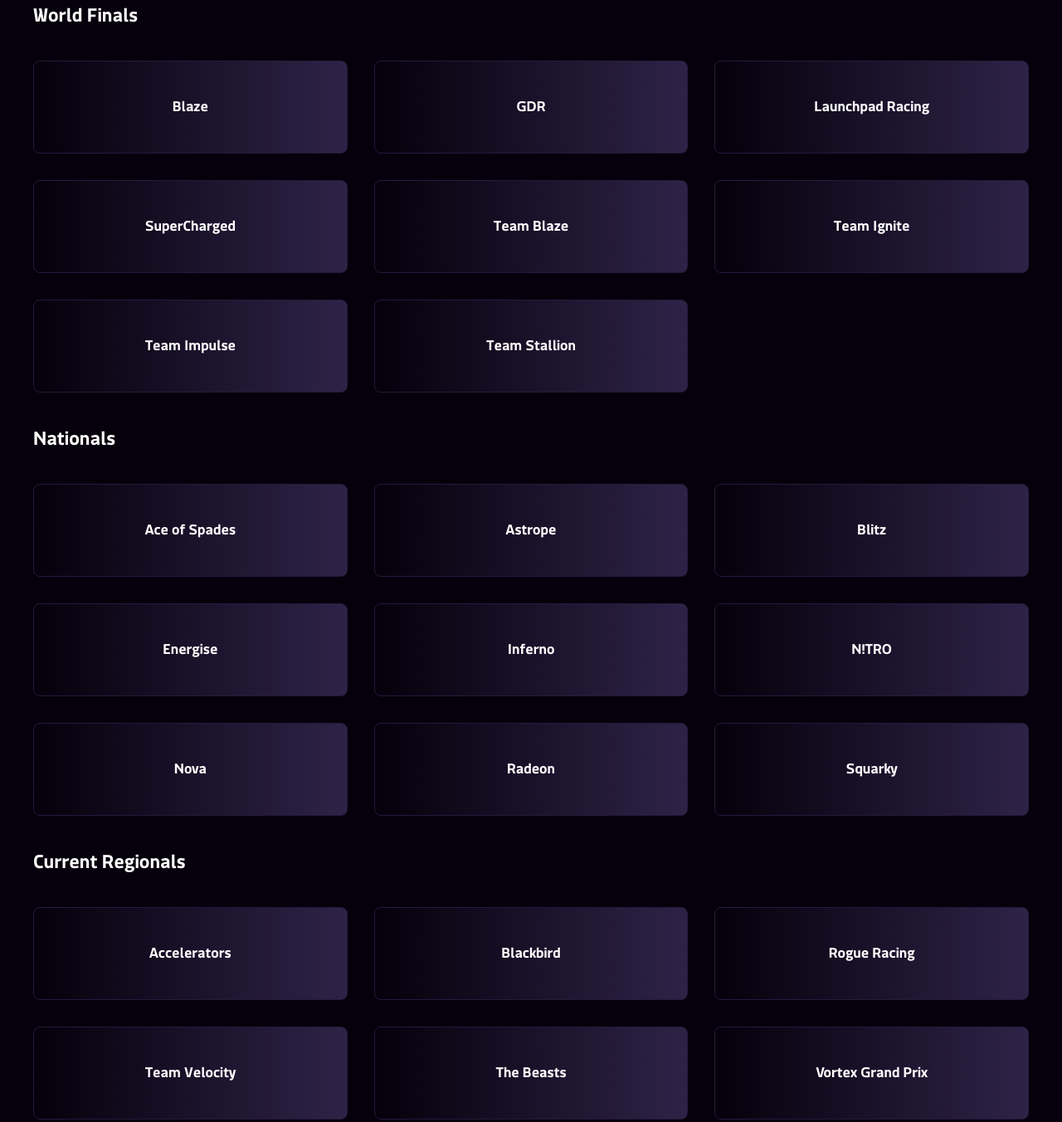
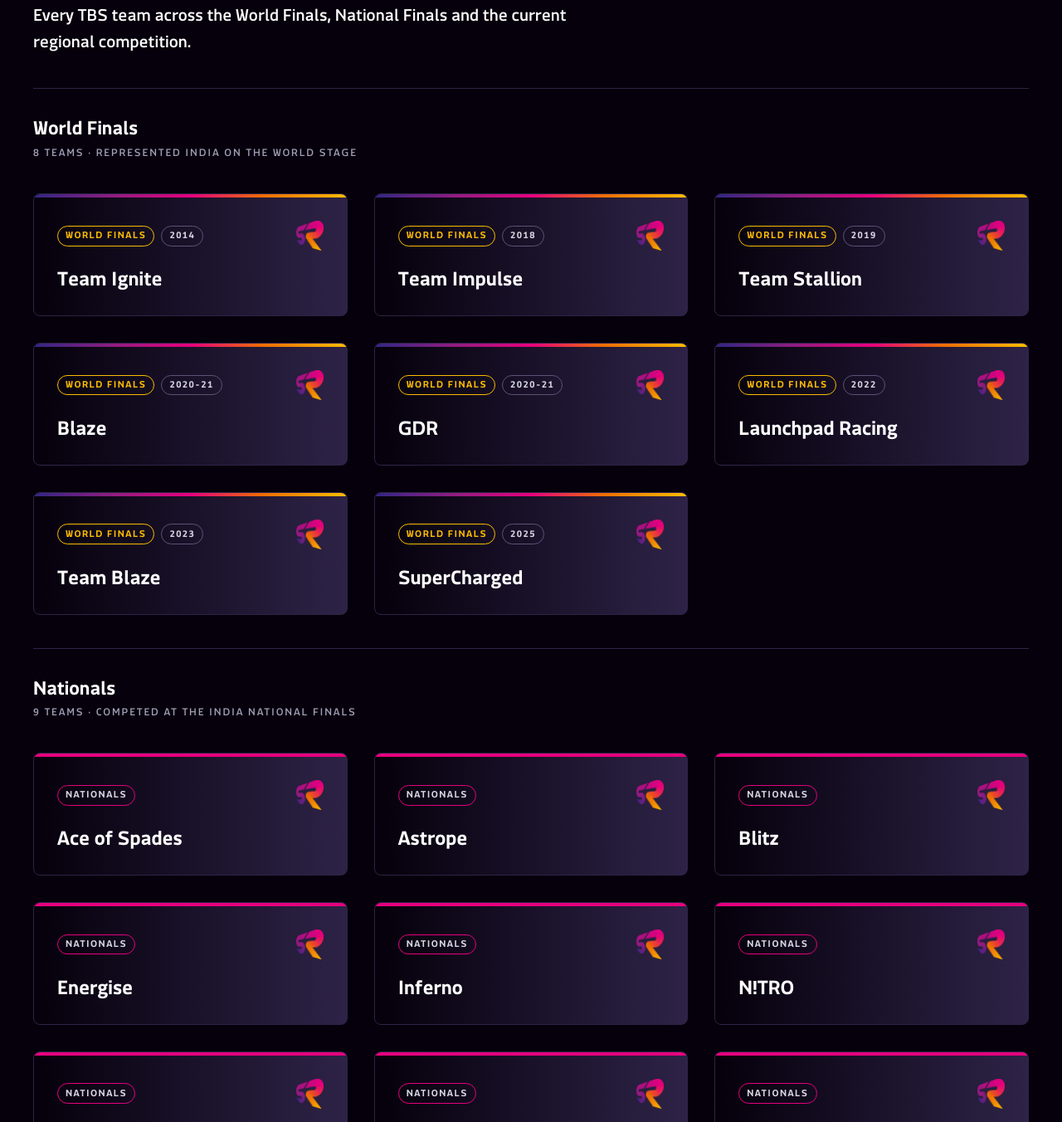
Before and after one commit to sudo-reyanshiscool/STEM-Racing-Website, an Astro site: page /teams in a window 1280 px wide. Shown: the part 2547-3899 px from the top of the page at 83% size. Built offline with nearby package versions, Linux system fonts and the light colour scheme; Astro itself is replaced by a stand-in of ours.

Commit message:
feat: redesign team cards and stage sections

```diff
--- a/src/components/TeamCard.astro
+++ b/src/components/TeamCard.astro
@@ -1,26 +1,107 @@
 ---
+import { Image } from 'astro:assets';
 import type { CollectionEntry } from 'astro:content';
+import signifier from '../assets/brand/signifier/signifier-colour.png';
 
 interface Props {
   team: CollectionEntry<'teams'>;
   level?: 'h3' | 'h4';
+  year?: string;
 }
 
-const { team, level = 'h3' } = Astro.props;
+const { team, level = 'h3', year } = Astro.props;
+const { name, stage } = team.data;
 const Heading = level;
+const stageKey = stage.toLowerCase().replaceAll(' ', '-');
 ---
 
-<article class="team card">
-  <Heading>{team.data.name}</Heading>
+<article class:list={['team', 'card', `team--${stageKey}`]}>
+  <div class="team__bar" aria-hidden="true"></div>
+  <div class="team__body">
+    <div class="team__head">
+      <p class="team__tags">
+        <span class="tag team__stage">{stage}</span>
+        {year && <span class="tag team__year">{year}</span>}
+      </p>
+      <Image class="team__mark" src={signifier} alt="" height={36} densities={[1, 2]} />
+    </div>
+    <Heading class="team__name">{name}</Heading>
+  </div>
 </article>
 
 <style>
   .team {
     display: grid;
     grid-template-columns: minmax(0, 1fr);
-    min-height: 7rem;
-    place-items: center;
-    padding: clamp(1.25rem, 1rem + 1vw, 2rem);
-    text-align: center;
+    align-content: start;
+    padding: 0;
+    overflow: clip;
+    border-color: var(--carbon-700);
+    background: var(--gradient-core);
+  }
+
+  .team__bar {
+    height: 4px;
+    background: var(--gradient-secondary);
+  }
+
+  .team--nationals .team__bar {
+    background: var(--pitlane-pink);
+  }
+
+  .team--current-regionals .team__bar {
+    background: var(--burnout-orange);
+  }
+
+  .team__body {
+    display: grid;
+    gap: 1.25rem;
+    padding: clamp(1.25rem, 1rem + 1vw, 1.75rem);
+  }
+
+  .team__head {
+    display: flex;
+    align-items: center;
+    justify-content: space-between;
+    gap: 0.75rem;
+  }
+
+  .team__tags {
+    display: flex;
+    flex-wrap: wrap;
+    gap: 0.5rem;
+    color: var(--carbon-300);
+  }
+
+  .team--world-finals .team__stage {
+    border-color: var(--podium-gold);
+    color: var(--podium-gold);
+  }
+
+  .team--nationals .team__stage {
+    border-color: var(--pitlane-pink);
+    color: var(--carbon-100);
+  }
+
+  .team--current-regionals .team__stage {
+    border-color: var(--burnout-orange);
+    color: var(--carbon-100);
+  }
+
+  .team__year {
+    border-color: var(--carbon-500);
+    color: var(--carbon-100);
+  }
+
+  .team__mark {
+    flex: none;
+    width: auto;
+    height: 2.25rem;
+  }
+
+  .team__name {
+    color: var(--white);
+    font-size: clamp(1.35rem, 1.15rem + 0.5vw, 1.65rem);
+    line-height: 1.2;
   }
 </style>
--- a/src/pages/teams.astro
+++ b/src/pages/teams.astro
@@ -6,12 +6,42 @@ import TextTrack from '../components/TextTrack.astro';
 import Base from '../layouts/Base.astro';
 import { groupResultsBySeason } from '../lib/results';
 
-const stageOrder = ['World Finals', 'Nationals', 'Current Regionals'] as const;
+const stageMeta = [
+  {
+    stage: 'World Finals',
+    summary: 'Represented India on the world stage',
+  },
+  {
+    stage: 'Nationals',
+    summary: 'Competed at the India National Finals',
+  },
+  {
+    stage: 'Current Regionals',
+    summary: 'Competing in the current regional cycle',
+  },
+] as const;
+
 const teams = await getCollection('teams');
-const groups = stageOrder.map((stage) => ({
-  stage,
-  teams: teams.filter((team) => team.data.stage === stage),
-}));
+const heritage = await getCollection('heritage');
+const worldFinalsYears = new Map(heritage.map((entry) => [entry.data.team, entry.data.year]));
+
+const groups = stageMeta.map(({ stage, summary }) => {
+  const inStage = teams.filter((team) => team.data.stage === stage);
+  if (stage === 'World Finals') {
+    inStage.sort((a, b) => {
+      const yearA = worldFinalsYears.get(a.data.name) ?? '';
+      const yearB = worldFinalsYears.get(b.data.name) ?? '';
+      return yearA.localeCompare(yearB) || a.data.name.localeCompare(b.data.name);
+    });
+  }
+  return {
+    stage,
+    summary,
+    slug: stage.toLowerCase().replaceAll(' ', '-'),
+    teams: inStage,
+  };
+});
+
 const resultEntries = (await getCollection('results')).map((entry) => entry.data);
 const results = groupResultsBySeason(resultEntries);
 ---
@@ -27,12 +57,20 @@ const results = groupResultsBySeason(resultEntries);
   <Section surface="dark" labelledby="teams-title">
     <div class="stack stack--loose">
       <h2 id="teams-title">Teams by stage</h2>
+      <p class="lead">
+        Every TBS team across the World Finals, National Finals and the current regional competition.
+      </p>
       {
         groups.map((group) => (
-          <section class="stack" aria-labelledby={`stage-${group.stage.toLowerCase().replaceAll(' ', '-')}`}>
-            <h3 id={`stage-${group.stage.toLowerCase().replaceAll(' ', '-')}`}>{group.stage}</h3>
+          <section class="stage-group stack" aria-labelledby={`stage-${group.slug}`}>
+            <h3 id={`stage-${group.slug}`}>{group.stage}</h3>
+            <p class="eyebrow stage-group__meta">
+              {group.teams.length} {group.teams.length === 1 ? 'team' : 'teams'} &middot; {group.summary}
+            </p>
             <div class="grid grid--3">
-              {group.teams.map((team) => <TeamCard team={team} level="h4" />)}
+              {group.teams.map((team) => (
+                <TeamCard team={team} level="h4" year={worldFinalsYears.get(team.data.name)} />
+              ))}
             </div>
           </section>
         ))
@@ -74,3 +112,14 @@ const results = groupResultsBySeason(resultEntries);
     </div>
   </Section>
 </Base>
+
+<style>
+  .stage-group {
+    padding-block-start: 2rem;
+    border-block-start: 1px solid var(--carbon-700);
+  }
+
+  .stage-group__meta {
+    margin-block-start: 0.35rem;
+  }
+</style>
```
